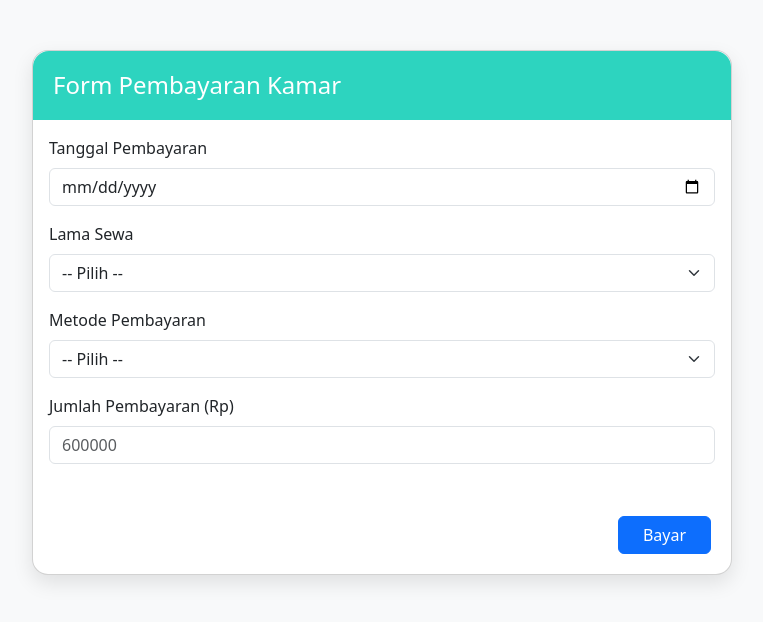
After one commit to Gusti-Rama/QosKu, a PHP site: page /pelanggan/formbayar.php in a window 1280 px wide. The commit adds this page. Shown: the top 622 px of the page, without its empty margins (258-1021 px from the left). Run offline with PHP 8.4, Linux system fonts and the light colour scheme; the visitor is signed in with stand-in values (Sample User, id 1).

Commit message:
BAYAR DONE

```diff
--- /dev/null
+++ b/pages/pelanggan/formbayar.php
@@ -0,0 +1,135 @@
+<?php
+session_start(); // WAJIB agar session bisa digunakan
+include "../../php/connect.php"; // Ganti path sesuai letak koneksi kamu
+
+if (!isset($_SESSION['username']) || $_SESSION['role'] !== 'pelanggan') {
+    echo "<script>
+        alert('Silakan login sebagai pelanggan terlebih dahulu.');
+        window.location.href = '../../auth/login.php'; // sesuaikan path
+    </script>";
+    exit;
+}
+
+if (isset($_POST['submit'])) {
+    $tanggalPembayaran = $_POST['tanggalPembayaran'];
+    $lamasewa = $_POST['lamasewa'];
+    $metodePembayaran = $_POST['metodePembayaran'];
+    $jumlahPembayaran = $_POST['jumlahPembayaran'];
+    $statusPembayaran = 'Belum Lunas';
+
+    // Ambil dari session
+    if (!isset($_SESSION['idPelanggan'])) {
+        echo "<script>alert('Anda belum login!'); window.location.href = '../../login.php';</script>";
+        exit;
+    }
+
+    $idPelanggan = $_SESSION['idPelanggan'];
+
+    // Query insert
+    $query = "INSERT INTO pembayaran (tanggalPembayaran, lamasewa, metodePembayaran, jumlahPembayaran, statusPembayaran, idPelanggan)
+              VALUES (?, ?, ?, ?, ?, ?)";
+
+    $stmt = mysqli_prepare($connect, $query);
+    mysqli_stmt_bind_param($stmt, 'sssisi', $tanggalPembayaran, $lamasewa, $metodePembayaran, $jumlahPembayaran, $statusPembayaran, $idPelanggan);
+
+    if (mysqli_stmt_execute($stmt)) {
+        echo "<script>alert('Pembayaran berhasil!'); window.location.href='detailkamar.php';</script>";
+    } else {
+        echo "<script>alert('Gagal menyimpan pembayaran. Cek kembali data.');</script>";
+    }
+
+    mysqli_stmt_close($stmt);
+}
+?>
+<!DOCTYPE html>
+<html lang="id">
+
+<head>
+    <meta charset="UTF-8" />
+    <meta name="viewport" content="width=device-width, initial-scale=1.0" />
+    <title>Form Pembayaran</title>
+    <link href="https://cdn.jsdelivr.net/npm/bootstrap@5.3.3/dist/css/bootstrap.min.css" rel="stylesheet">
+    <style>
+        body {
+            background-color: #f8f9fa;
+        }
+
+        .form-card {
+            max-width: 700px;
+            margin: 50px auto;
+            border-radius: 16px;
+            box-shadow: 0 8px 20px rgba(0, 0, 0, 0.1);
+        }
+
+        .form-header {
+            background-color: #2dd4bf;
+            color: white;
+            padding: 20px;
+            border-top-left-radius: 16px;
+            border-top-right-radius: 16px;
+        }
+
+        .form-footer {
+            padding: 20px;
+            text-align: right;
+        }
+
+        .btn-submit {
+            background-color: #2dd4bf;
+            border: none;
+        }
+
+        .btn-submit:hover {
+            background-color: #1cb3a5;
+        }
+    </style>
+</head>
+
+<body>
+
+    <div class="card form-card">
+        <div class="form-header">
+            <h4 class="mb-0">Form Pembayaran Kamar</h4>
+        </div>
+        <form method="POST">
+            <div class="card-body">
+                <div class="mb-3">
+                    <label for="tanggalPembayaran" class="form-label">Tanggal Pembayaran</label>
+                    <input type="date" name="tanggalPembayaran" id="tanggalPembayaran" class="form-control" required>
+                </div>
+
+                <div class="mb-3">
+                    <label for="lamasewa" class="form-label">Lama Sewa</label>
+                    <select name="lamasewa" id="lamasewa" class="form-select" required>
+                        <option value="">-- Pilih --</option>
+                        <option value="24:00:00">Harian</option>
+                        <option value="168:00:00">Mingguan</option>
+                        <option value="720:00:00">Bulanan</option>
+                    </select>
+                </div>
+
+                <div class="mb-3">
+                    <label for="metodePembayaran" class="form-label">Metode Pembayaran</label>
+                    <select name="metodePembayaran" id="metodePembayaran" class="form-select" required>
+                        <option value="">-- Pilih --</option>
+                        <option value="Uang Tunai">Uang Tunai</option>
+                        <option value="Transfer Bank">Transfer Bank</option>
+                    </select>
+                </div>
+
+                <div class="mb-3">
+                    <label for="jumlahPembayaran" class="form-label">Jumlah Pembayaran (Rp)</label>
+                    <input type="number" name="jumlahPembayaran" id="jumlahPembayaran" class="form-control" placeholder="600000" min="1" required>
+                </div>
+            </div>
+
+            <div class="form-footer">
+                <button type="submit" name="submit" class="btn btn-primary px-4">Bayar</button>
+            </div>
+        </form>
+
+    </div>
+
+</body>
+
+</html>
--- a/php/loginCheck.php
+++ b/php/loginCheck.php
@@ -47,6 +47,7 @@ if ($_SERVER['REQUEST_METHOD'] === 'POST') {
             // Set session variables
             $_SESSION['username'] = $user['username'];
             $_SESSION['role'] = 'pelanggan';
+            $_SESSION['idPelanggan'] = $user['idPelanggan'];
 
             if (isset($_POST['ingat'])) {
                 setcookie("username", $user['username'], time() + (86400 * 30), "/");
```
Also changed, not shown: pages/pelanggan/dashboard.php (+11 -0 lines), pages/pelanggan/pesan.php (+7 -0 lines), pages/pelanggan/pesankamar.php (+10 -5 lines).
